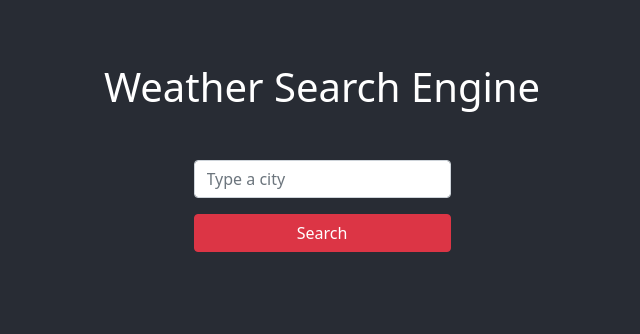
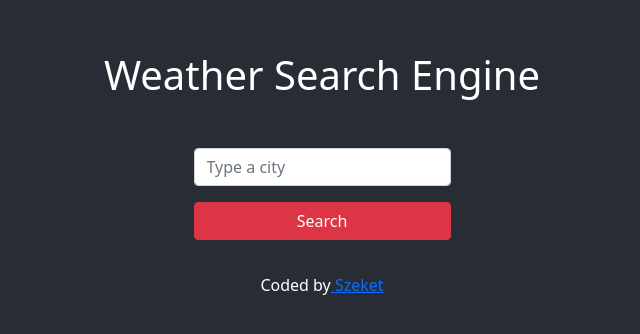
Before and after one commit to Szeket/weather-react, a React (Create React App) app: page / in a window 1280 px wide. Shown: the part 226-560 px from the top of the page, without its empty margins (318-958 px from the left). Built offline with nearby package versions, Linux system fonts and the light colour scheme.

Commit message:
adding a footer

```diff
--- a/src/App.css
+++ b/src/App.css
@@ -20,3 +20,7 @@
   justify-content: center;
   color: white;
 }
+a {
+  color: darkred;
+  text-decoration: none;
+}
--- a/src/App.js
+++ b/src/App.js
@@ -7,6 +7,10 @@
       <header className="App-header">
         <h1>Weather Search Engine</h1>
         <Weather />
+        <footer>
+          Coded by
+          <a href="https://github.com/Szeket/weather-react"> Szeket</a>
+        </footer>
       </header>
     </div>
   );
```
